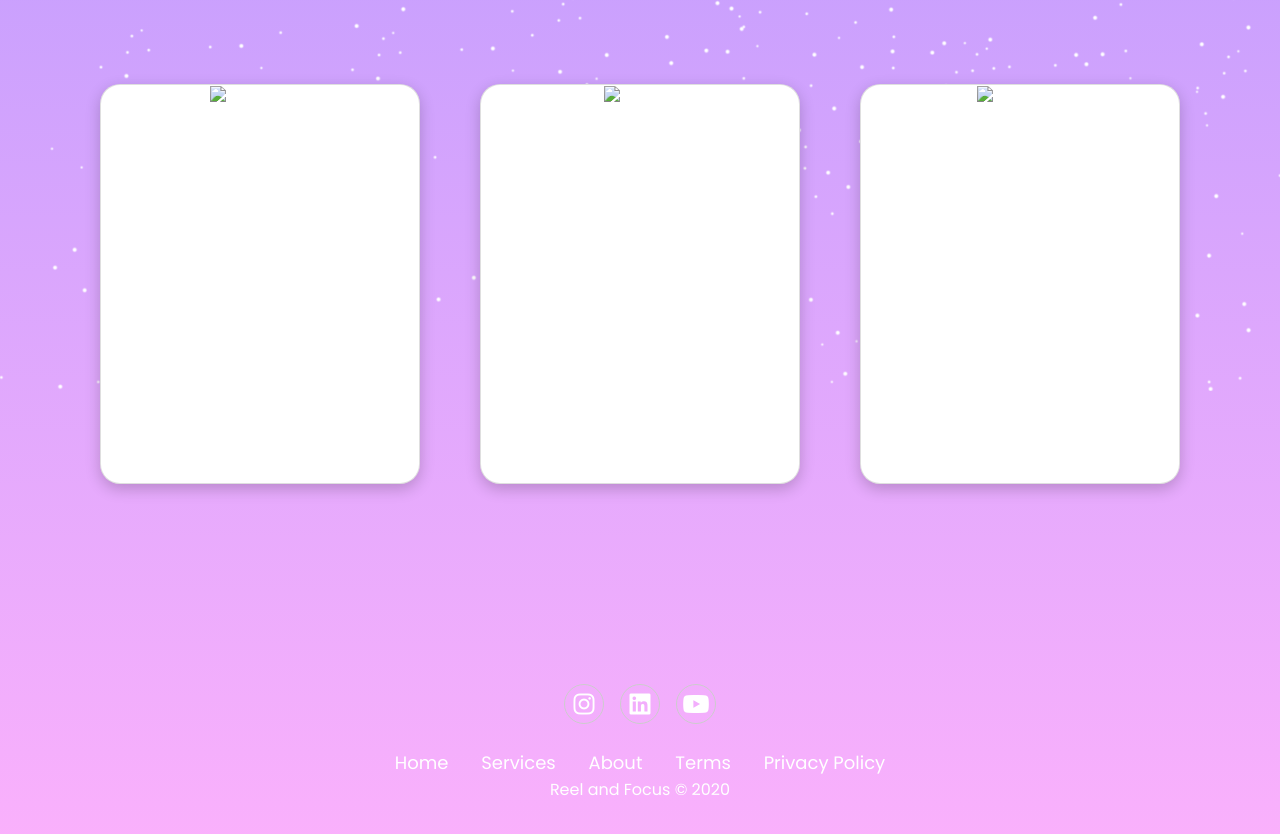
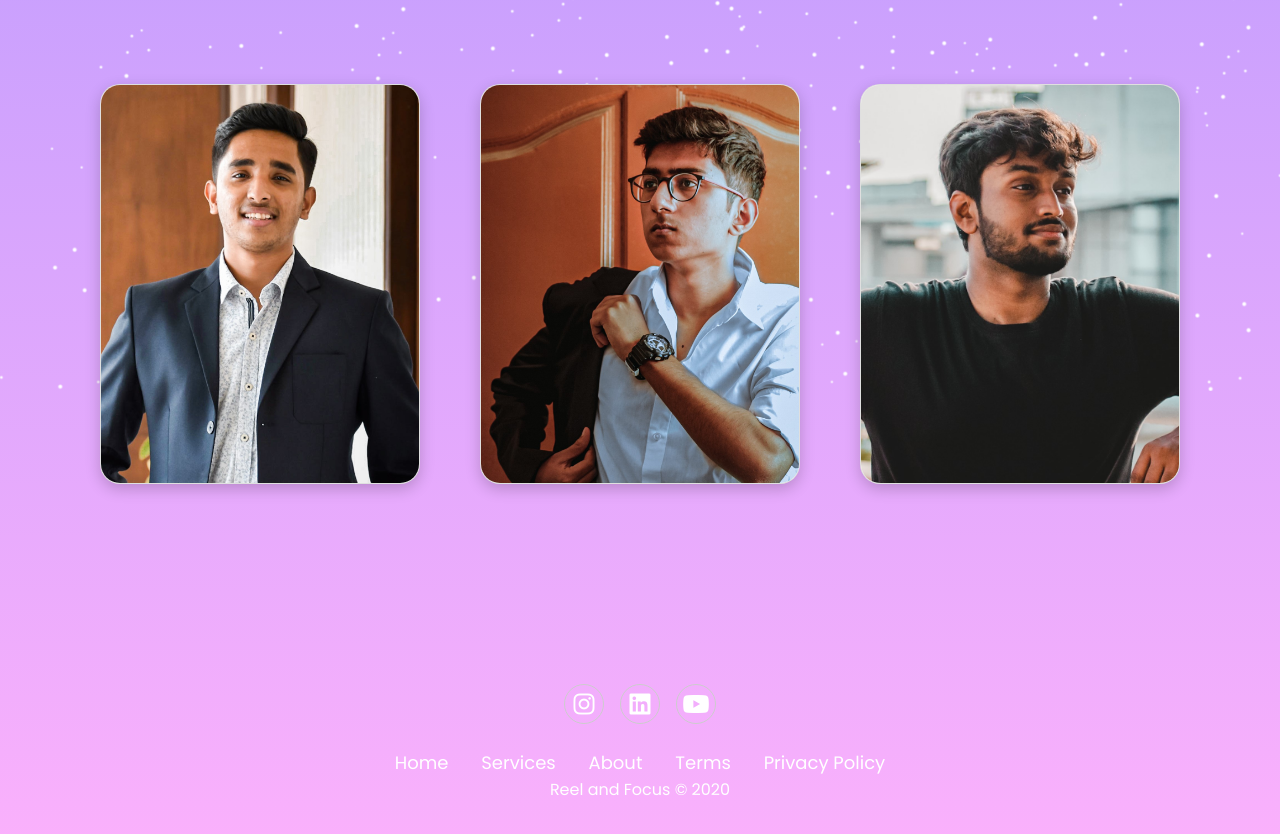
Before and after one commit to jeffeasow/Reel-Focus, a plain HTML site: page index2.html in a window 1280 px wide. Shown: the part 1046-1880 px from the top of the page. Drawn offline with nearby package versions, Linux system fonts and the light colour scheme.

Commit message:
Update index2.html

```diff
--- a/index2.html
+++ b/index2.html
@@ -93,7 +93,7 @@
             <div class="col-lg-4">
                 <div class="card p-0">
                     <div class="card-image">
-                        <img src="Images/portrait1.jpg"
+                        <img src="portrait1.jpg"
                             alt="ashishimg">
                     </div>
                     <div class="card-content d-flex flex-column align-items-center">
@@ -123,7 +123,7 @@
             <div class="col-lg-4">
                 <div class="card p-0">
                     <div class="card-image">
-                        <img src="Images/portrait2.jpg"
+                        <img src="portrait2.jpg"
                             alt="jeffimg">
                     </div>
                     <div class="card-content d-flex flex-column align-items-center">
@@ -153,7 +153,7 @@
             <div class="col-lg-4">
                 <div class="card p-0">
                     <div class="card-image">
-                        <img src="Images/portrait3.jpg"
+                        <img src="portrait3.jpg"
                             alt="tejasimg">
                     </div>
                     <div class="card-content d-flex flex-column align-items-center">
```
